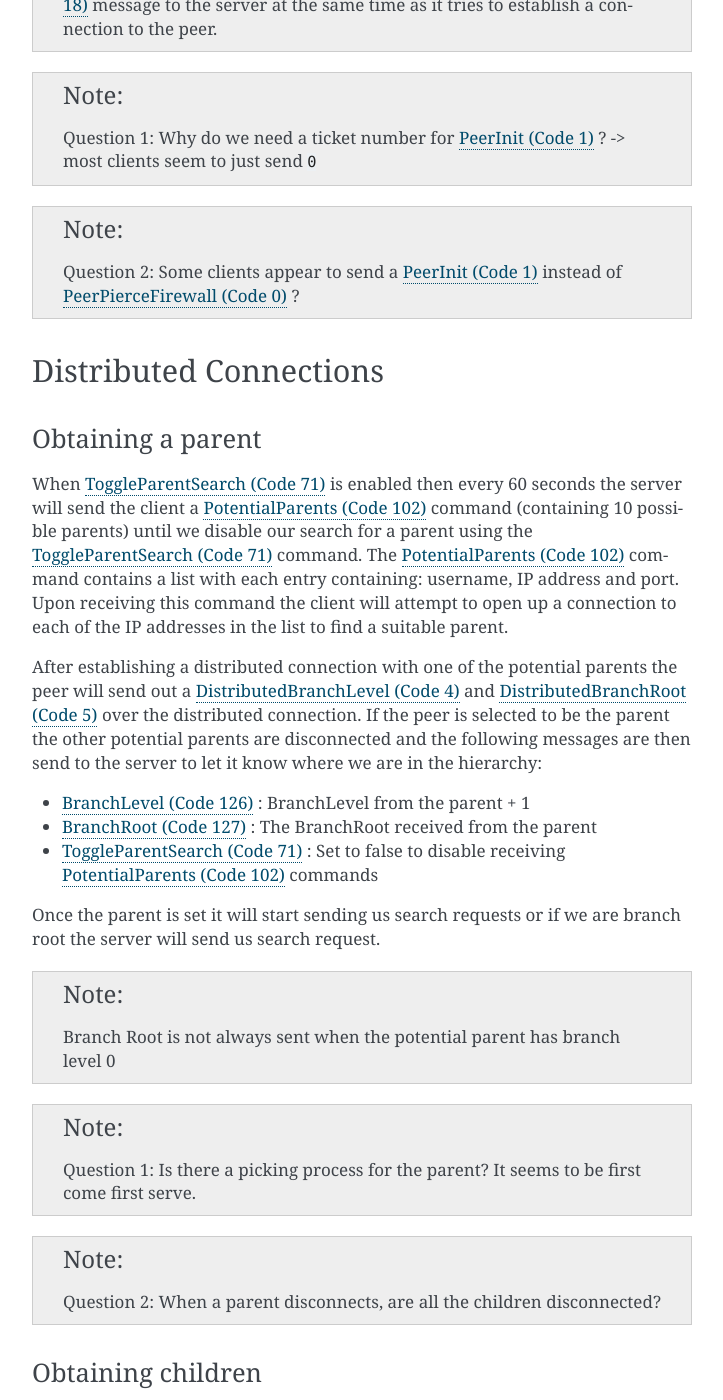
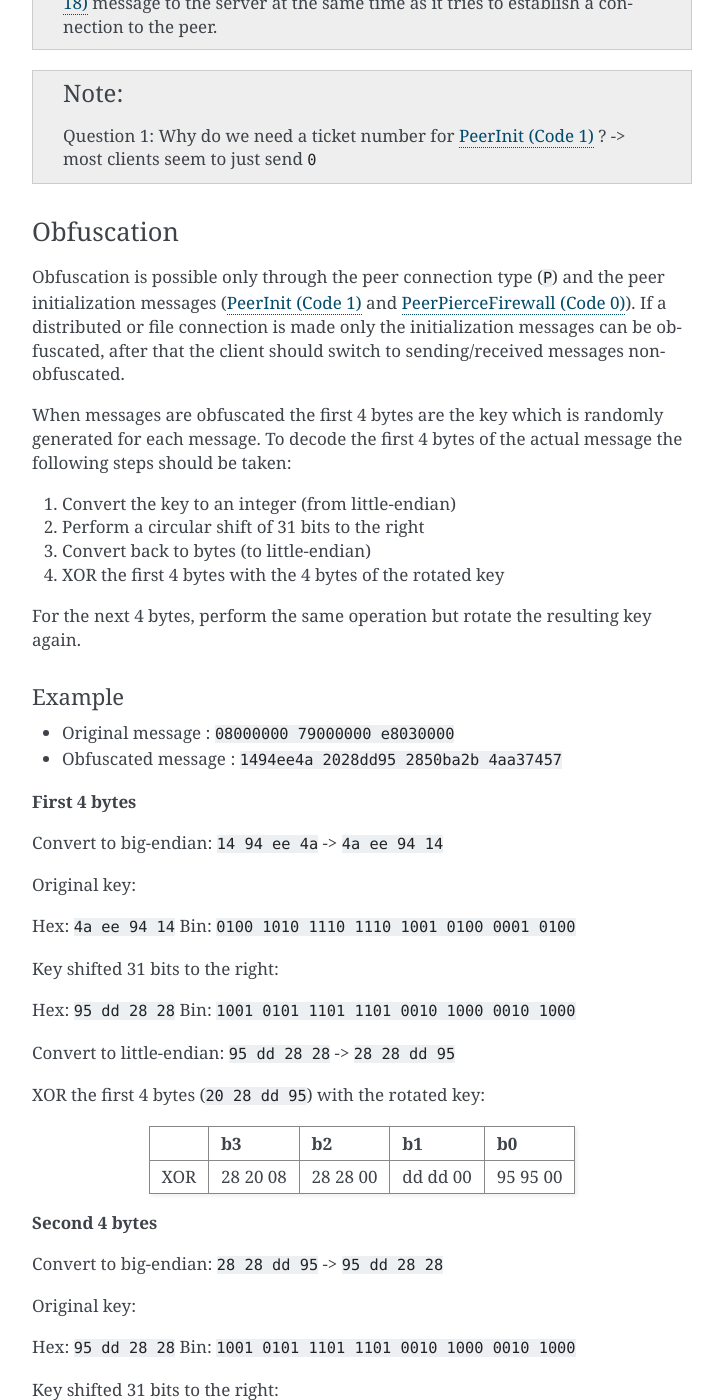
Before and after one commit to JurgenR/aioslsk, a Sphinx documentation site: the page built from docs/source/SOULSEEK.rst, in a window 1280 px wide and 1400 px high, scrolled down 2729 px. Shown: the whole window, without its empty margins (388-1111 px from the left). Built offline with Sphinx 7.4.7, drawn with Linux system fonts in a browser that asks for light colours; some of the changed text lies outside the part shown.

Commit message:
feat: write documentation on obfuscation

```diff
--- a/docs/source/SOULSEEK.rst
+++ b/docs/source/SOULSEEK.rst
@@ -64,13 +64,13 @@ All peer connections use the TCP protocol. The SoulSeek protocol defines 3 types
 
 * Peer (``P``) : Peer to peer connection for messaging
 * Distributed (``D``) : Distributed network connections
-* File (``P``) : Peer to peer connection for file transfer
+* File (``F``) : Peer to peer connection for file transfer
 
 To accept connections from incoming peers there should be at least one listening port opened. However newer clients will open two ports: a non-obfuscated and an obfuscated port.
 
 The obfuscated port is not mandatory and is usually just the obfuscated port + 1. Normally any port can be picked, both ports can be made known to the server using the :ref:`SetListenPort` message.
 
-When a peer connection is accepted on the obfuscated port all messaging should be obfuscated, this only applies to peer connection though (``P``). Distributed (``D``) and file (``F``) connections are not obfuscated aside from the :ref:`peer-init-messages`.
+When a peer connection is accepted on the obfuscated port all messaging should be obfuscated with each their own key, this only applies to peer connection though (``P``). Distributed (``D``) and file (``F``) connections are not obfuscated aside from the :ref:`peer-init-messages`.
 
 
 .. _connecting-to-peer:
@@ -109,12 +109,110 @@ We cannot connect to them, they cannot connect to us:
 .. note::
    Question 1: Why do we need a ticket number for :ref:`PeerInit` ? -> most clients seem to just send ``0``
 
-.. note::
-   Question 2: Some clients appear to send a :ref:`PeerInit` instead of :ref:`PeerPierceFirewall` ?
+
+Obfuscation
+-----------
+
+Obfuscation is possible only through the peer connection type (``P``) and the peer initialization messages (:ref:`PeerInit` and :ref:`PeerPierceFirewall`). If a distributed or file connection is made only the initialization messages can be obfuscated, after that the client should switch to sending/received messages non-obfuscated.
+
+When messages are obfuscated the first 4 bytes are the key which is randomly generated for each message. To decode the first 4 bytes of the actual message the following steps should be taken:
+
+1. Convert the key to an integer (from little-endian)
+2. Perform a circular shift of 31 bits to the right
+3. Convert back to bytes (to little-endian)
+4. XOR the first 4 bytes with the 4 bytes of the rotated key
+
+For the next 4 bytes, perform the same operation but rotate the resulting key again.
+
+Example
+~~~~~~~
+
+* Original message :   ``08000000 79000000 e8030000``
+* Obfuscated message : ``1494ee4a 2028dd95 2850ba2b 4aa37457``
+
+**First 4 bytes**
+
+Convert to big-endian: ``14 94 ee 4a`` -> ``4a ee 94 14``
+
+Original key:
+
+Hex: ``4a ee 94 14``
+Bin: ``0100 1010 1110 1110 1001 0100 0001 0100``
+
+Key shifted 31 bits to the right:
+
+Hex: ``95 dd 28 28``
+Bin: ``1001 0101 1101 1101 0010 1000 0010 1000``
+
+Convert to little-endian: ``95 dd 28 28`` -> ``28 28 dd 95``
+
+XOR the first 4 bytes (``20 28 dd 95``) with the rotated key:
+
++-----+----+----+----+----+
+|     | b3 | b2 | b1 | b0 |
++=====+====+====+====+====+
+|     | 28 | 28 | dd | 95 |
+| XOR | 20 | 28 | dd | 95 |
+|     | 08 | 00 | 00 | 00 |
++-----+----+----+----+----+
 
 
-Distributed Connections
-=======================
+**Second 4 bytes**
+
+Convert to big-endian: ``28 28 dd 95`` -> ``95 dd 28 28``
+
+Original key:
+
+Hex: ``95 dd 28 28``
+Bin: ``1001 0101 1101 1101 0010 1000 0010 1000``
+
+Key shifted 31 bits to the right:
+
+Hex: ``2b ba 50 51``
+Bin: ``0010 1011 1011 1010 0101 0000 0101 0001``
+
+Convert to little-endian: ``2b ba 50 51`` -> ``51 50 ba 2b``
+
+XOR the second 4 bytes (``28 50 ba 2b``) with the rotated key:
+
++-----+----+----+----+----+
+|     | b3 | b2 | b1 | b0 |
++=====+====+====+====+====+
+|     | 51 | 50 | ba | 2b |
+| XOR | 28 | 50 | ba | 2b |
+|     | 79 | 00 | 00 | 00 |
++-----+----+----+----+----+
+
+
+**Third 4 bytes**
+
+Convert to big-endian: ``51 50 ba 2b`` -> ``2b ba 50 51``
+
+Original key:
+
+Hex: ``2b ba 50 51``
+Bin: ``0010 1011 1011 1010 0101 0000 0101 0001``
+
+Key shifted 31 bits to the right:
+
+Hex: ``57 74 a0 a2``
+Bin: ``0101 0111 0111 0100 1010 0000 1010 0010``
+
+Convert to little-endian: ``57 74 a0 a2`` -> ``a2 a0 74 57``
+
+XOR the third 4 bytes (``4a a3 74 57``) with the rotated key:
+
++-----+----+----+----+----+
+|     | b3 | b2 | b1 | b0 |
++=====+====+====+====+====+
+|     | a2 | a0 | 74 | 57 |
+| XOR | 4a | a3 | 74 | 57 |
+|     | e8 | 03 | 00 | 00 |
++-----+----+----+----+----+
+
+
+Distributed Network
+===================
 
 Obtaining a parent
 ------------------
@@ -206,7 +304,7 @@ Successful upload
 Uploader opens a new peer connection (``P``):
 
 1. Uploader send: :ref:`PeerUploadQueueNotification`
-2. Uploader send: :ref:`PeerTransferRequest` : direction=1, filename=<local path>, filesize=<set>
+2. Uploader send: :ref:`PeerTransferRequest` : ``direction=1``, ``filename=<local path>``, ``filesize=<set>``
 3. Receiver send: :ref:`PeerTransferReply`: allowed=true
 
 Uploader opens a new file connection (``F``) and proceeds with uploading
```
Also changed, not shown: other parts of docs/source/SOULSEEK.rst (+4 -4 lines), docs/source/MESSAGES.rst (+24 -5 lines), 1 other file.
